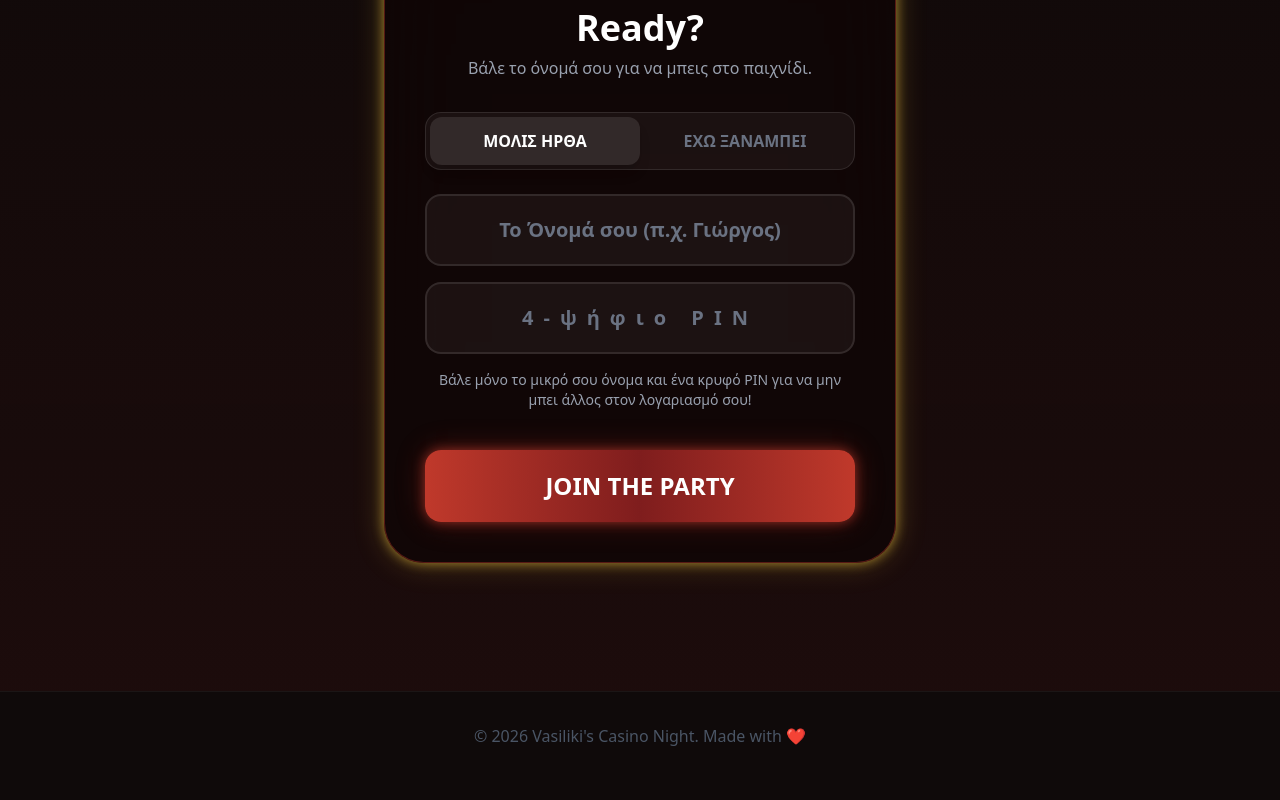
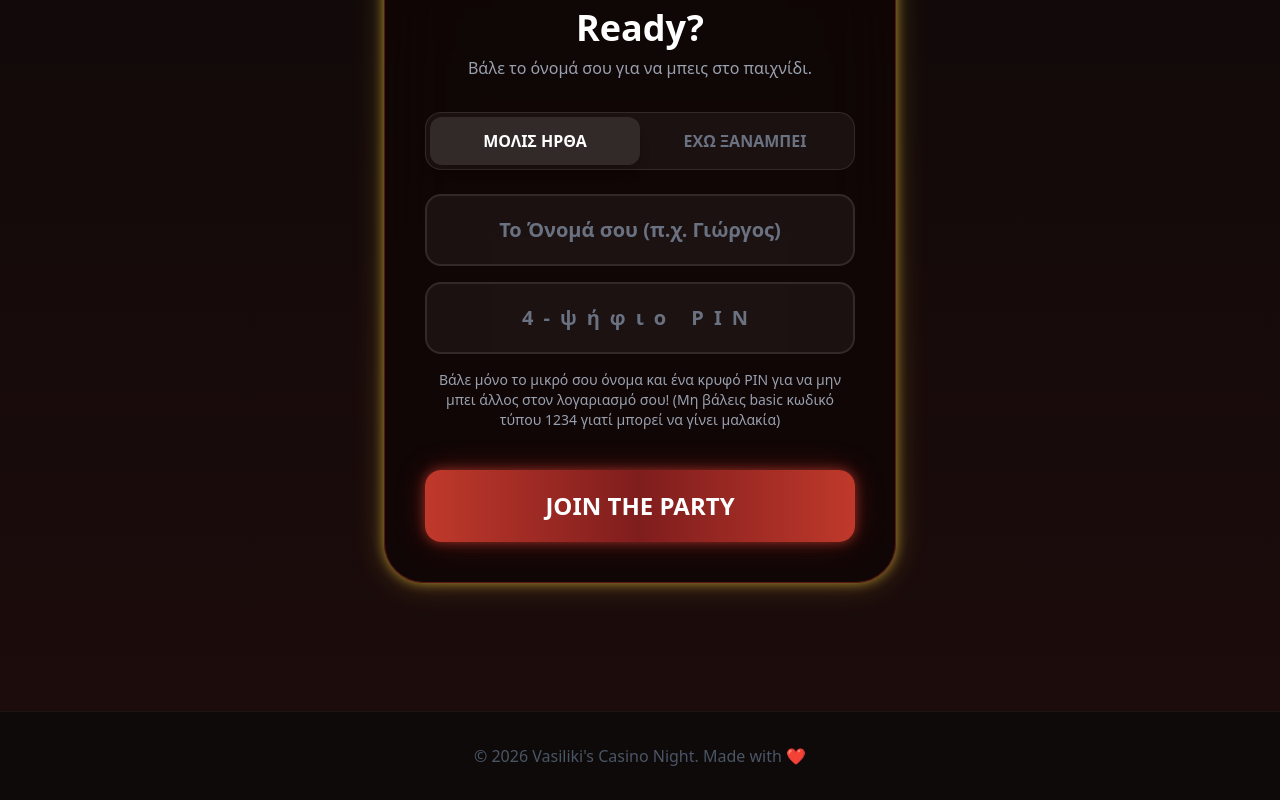
Before and after one commit to gamwmanos/vasos-party-app, a Next.js app: page / in a window 1280 px wide. Shown: the part 3393-4193 px from the top of the page. Built offline with nearby package versions, Linux system fonts and the light colour scheme.

Commit message:
Add warning about basic PINs

```diff
--- a/src/app/page.tsx
+++ b/src/app/page.tsx
@@ -435,7 +435,7 @@ export default function Home() {
                   />
                   <p className="text-sm text-gray-400 text-center px-2">
                     {formMode === "register"
-                      ? "Βάλε μόνο το μικρό σου όνομα και ένα κρυφό PIN για να μην μπει άλλος στον λογαριασμό σου!"
+                      ? "Βάλε μόνο το μικρό σου όνομα και ένα κρυφό PIN για να μην μπει άλλος στον λογαριασμό σου! (Μη βάλεις basic κωδικό τύπου 1234 γιατί μπορεί να γίνει μαλακία)"
                       : "Αν έχεις ξαναμπεί, χρησιμοποίησε ακριβώς το ίδιο Όνομα και PIN για να μη χάσεις τους πόντους σου! (Προτείνουμε να βάλεις μόνο το μικρό σου όνομα)"}
                   </p>
                 </div>
```
